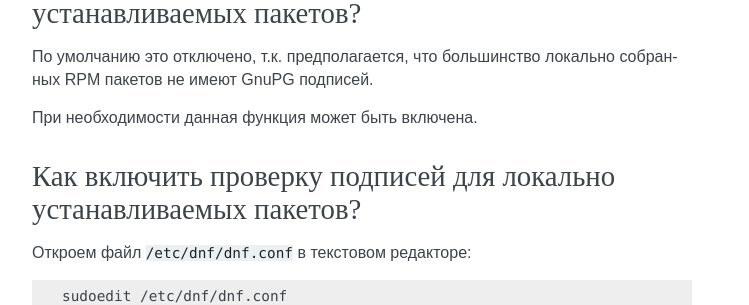
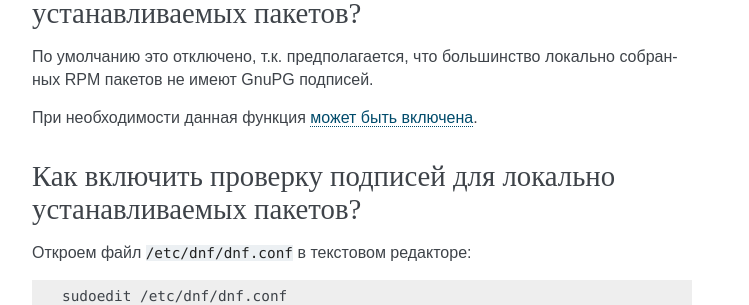
Before and after one commit to RussianFedora/FAQ, a Sphinx documentation site: the page built from source/package-manager.rst, in a window 1280 px wide and 900 px high, scrolled down 17307 px. Shown: the part 418-723 px from the top of the window, without its empty margins (388-1137 px from the left). Built offline with Sphinx 7.4.7, drawn with Linux system fonts in a browser that asks for light colours; part of the change alters nothing that is shown.

```diff
--- a/source/package-manager.rst
+++ b/source/package-manager.rst
@@ -1000,7 +1000,7 @@ Dnf автоматически удаляет зависимости, не ну
 
 По умолчанию это отключено, т.к. предполагается, что большинство локально собранных RPM пакетов не имеют GnuPG подписей.
 
-При необходимости данная функция может быть включена.
+При необходимости данная функция :ref:`может быть включена <dnf-local-enable>`.
 
 .. index:: dnf, mirror, package, verification, gnupg, signature
 .. _dnf-local-enable:
```
